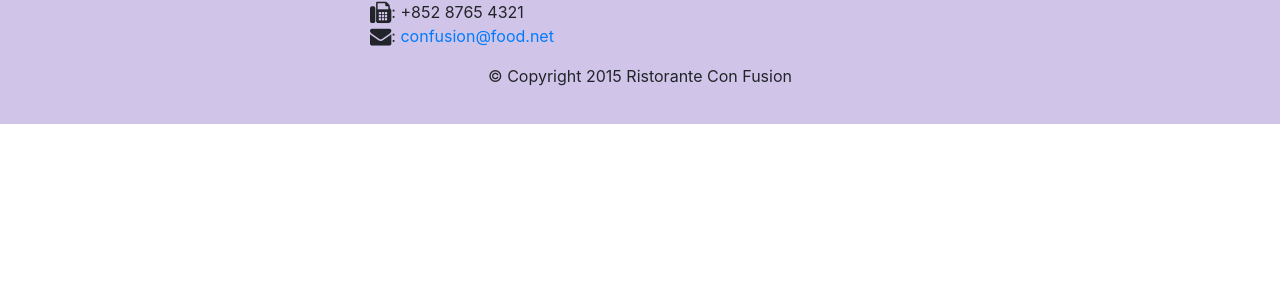
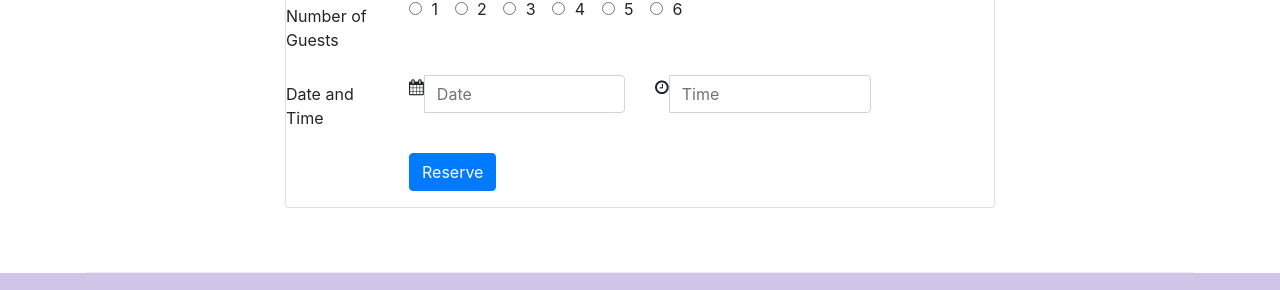
Before and after one commit to SafwanShaikh/conFusionC1, a website: page index.html in a window 1280 px wide. Shown: the part 1661-1951 px from the top of the page. Before the commit the page ends 1785 px from the top, so only its background shows below. Drawn offline with nearby package versions, Linux system fonts and the light colour scheme.

Commit message:
Assignment 2

```diff
--- a/index.html
+++ b/index.html
@@ -34,12 +34,15 @@
     <header class="jumbotron">
         <div class="container">
             <div class="row row-header">
-                <div class="col-12 col-sm-8">
+                <div class="col-12 col-sm-6">
                     <h1>Ristorante con Fusion</h1>
                     <p>We take inspiration from the World's best cuisines, and create a unique fusion experience. Our lipsmacking creations will tickle your culinary senses!</p>
                 </div>
-                <div class="col col-sm align-self-center">
+                <div class="col col-sm-3 align-self-center">
                     <img src="img/logo.png" class="img-fluid">
+                </div>
+                <div class="col col-sm-3 align-self-center">
+                    <a href="#reserve" role="button" class="btn btn-block btn-warning">Reserve Table</a>
                 </div>
             </div>
         </div>
@@ -55,7 +58,7 @@
                     <img class="d-flex mr-3 img-thumbnail align-self-center" src="img/uthappizza.png" alt="uthappizza">
                     <div class="media-body">
                         <h2 class="mt-0">Uthappizza<span class="badge badge-danger">Hot</span><span class="badge badge-pill badge-default">$4.99</span></h2>
-                        <p>A unique combination of Indian Uthappam (pancake) and Italian pizza, topped with Cerignola olives, ripe vine cherry tomatoes, Vidalia onion, Guntur chillies and Buffalo Paneer.</p>
+                        <p class="hidden-xs-down">A unique combination of Indian Uthappam (pancake) and Italian pizza, topped with Cerignola olives, ripe vine cherry tomatoes, Vidalia onion, Guntur chillies and Buffalo Paneer.</p>
                     </div>
                 </div>
             </div>
@@ -67,8 +70,13 @@
                 <h3>This Month's Promotions</h3>
             </div>
             <div class="col-sm col-md">
-                <h2>Weekend Grand Buffet</h2>
-                <p>Featuring mouthwatering combinations with a choice of five different salads, six enticing appetizers, six main entrees and five choicest desserts. Free flowing bubbly and soft drinks. All for just $19.99 per person </p>
+                <div class="media">
+                    <img src="img/buffet.png" class="img-thumbnail flex-last align-self-center" alt="Buffet">
+                    <div class="media-body">
+                        <h2 class="mt-0">Weekend Grand Buffet<span class="badge badge-danger">NEW</span></h2>
+                        <p class="hidden-xs-down">Featuring mouthwatering combinations with a choice of five different salads, six enticing appetizers, six main entrees and five choicest desserts. Free flowing bubbly and soft drinks. All for just $19.99 per person </p>
+                    </div>
+                </div>
             </div>
         </div>
 
@@ -82,11 +90,88 @@
                     <div class="media-body">
                         <h2 class="mt-0">Alberto Somayya</h2>
                         <h4>Executive Chef</h4>
-                        <p>Award winning three-star Michelin chef with wide International experience having worked closely with whos-who in the culinary world, he specializes in creating mouthwatering Indo-Italian fusion experiences. </p>
+                        <p class="hidden-xs-down">Award winning three-star Michelin chef with wide International experience having worked closely with whos-who in the culinary world, he specializes in creating mouthwatering Indo-Italian fusion experiences. </p>
                     </div>
                 </div>
             </div>
         </div>
+
+        <div id="reserve" class="row row-content">
+            <div class="col-12 col-sm-8 offset-sm-2 align-self-center">
+                <div class="card">
+                    <h3 class="card-header bg-warning text-white">Reserve a Table</h3>
+                    <div class="card-block">
+                        <form>
+                            <div class="form-group row">
+                                <div class="col-sm-2">
+                                    <label for="NumOfGuests" class="col-form-label">Number of Guests</label>
+                                </div>
+                                <div class="col-sm-10">
+                                    <div class="form-check form-check-inline">
+                                      <label class="form-check-label">
+                                        <input class="form-check-input" type="radio" id="inlineRadiobox1" name="GuestRadioBtn" value="1"> 1
+                                      </label>
+                                    </div>
+                                    <div class="form-check form-check-inline">
+                                      <label class="form-check-label">
+                                        <input class="form-check-input" type="radio" id="inlineRadiobox2" name="GuestRadioBtn" value="2"> 2
+                                      </label>
+                                    </div>
+                                    <div class="form-check form-check-inline">
+                                      <label class="form-check-label">
+                                        <input class="form-check-input" type="radio" id="inlineRadiobox3" name="GuestRadioBtn" value="3"> 3
+                                      </label>
+                                    </div>
+                                    <div class="form-check form-check-inline">
+                                      <label class="form-check-label">
+                                        <input class="form-check-input" type="radio" id="inlineRadiobox4" name="GuestRadioBtn" value="4"> 4
+                                      </label>
+                                    </div>
+                                    <div class="form-check form-check-inline">
+                                      <label class="form-check-label">
+                                        <input class="form-check-input" type="radio" id="inlineRadiobox5" name="GuestRadioBtn" value="5"> 5
+                                      </label>
+                                    </div>
+                                    <div class="form-check form-check-inline">
+                                      <label class="form-check-label">
+                                        <input class="form-check-input" type="radio" id="inlineRadiobox6" name="GuestRadioBtn" value="6"> 6
+                                      </label>
+                                    </div>
+                                </div>
+                            </div>
+
+                            <div class="form-group row">
+                                <div class="col-sm-2">
+                                    <label for="DateTime" class="col-form-label">Date and Time</label>
+                                </div>
+                                <div class="col-sm-4">
+                                    <div class="input-group">
+                                        <div class="input-group-addon"><span class="fa fa-calendar"></span></div>
+                                        <input type="text" class="form-control" placeholder="Date">
+                                    </div>
+                                </div>
+                                <div class="col-sm-4">
+                                    <div class="input-group">
+                                        <div class="input-group-addon">
+                                            <span class="fa fa-clock-o"></span>
+                                        </div>
+                                        <input type="text" class="form-control" placeholder="Time">
+                                    </div>
+                                </div>
+                            </div>
+
+                            <div class="form-group row">
+                                <div class="col-sm offset-sm-2">
+                                    <button type="submit" class="btn btn-primary">Reserve</button>
+                                </div>
+                            </div>
+
+                        </form>
+                    </div>
+                </div>
+            </div>
+        </div>
+
     </div>
 
     <footer class="footer">
```
Also changed, not shown: contactus.html (+1 -1 lines), A2.ExtraSmallScreen.png (added), A2.NormalScreen.png (added).
